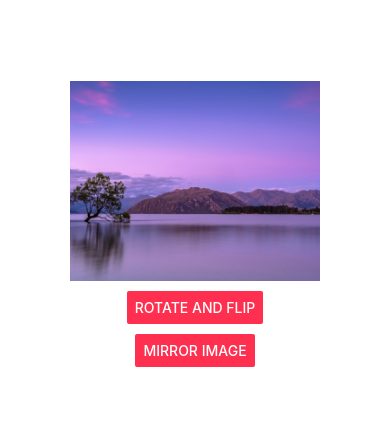
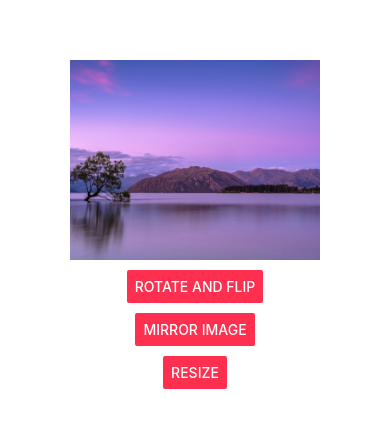
Before and after one commit to MarcelFeo/image_editor, a React Native app: screen / in a window 390 px wide. Shown: the part 193-620 px from the top of the page. Built offline with nearby package versions, Linux system fonts and the light colour scheme.

Commit message:
criando função de resize

```diff
--- a/App.js
+++ b/App.js
@@ -40,6 +40,28 @@ export default function App() {
     setImage(manipResult);
   };
 
+  const resizeImage = async () => {
+    const manipResult = await manipulateAsync(
+      image.localUri || image.uri,
+      [
+        { resize: { height: 50, width: 50 } },
+      ],
+      { compress: 1, format: SaveFormat.JPEG }
+    );
+    setImage(manipResult);
+  };
+
+  // const cropImage = async () => {
+  //   const manipResult = await manipulateAsync(
+  //     image.localUri || image.uri,
+  //     [
+  //       { resize: { height: 50, width: 50 } },
+  //     ],
+  //     { compress: 1, format: SaveFormat.JPEG }
+  //   );
+  //   setImage(manipResult);
+  // };
+
   const renderImage = () => (
     <View style={styles.imageContainer}>
       <Image
@@ -58,6 +80,12 @@ export default function App() {
       <View style={styles.buttonContainer}>
         <Button title="Mirror Image" onPress={mirrorImage} color="#ff304f" />
       </View>
+      <View style={styles.buttonContainer}>
+        <Button title="Resize" onPress={resizeImage} color="#ff304f" />
+      </View>
+      {/* <View style={styles.buttonContainer}>
+        <Button title="Crop" onPress={cropImage} color="#ff304f" />
+      </View> */}
     </View>
   );
 }
```
Also changed, not shown: 2 other files (tests, documents, lock files or other folders).
